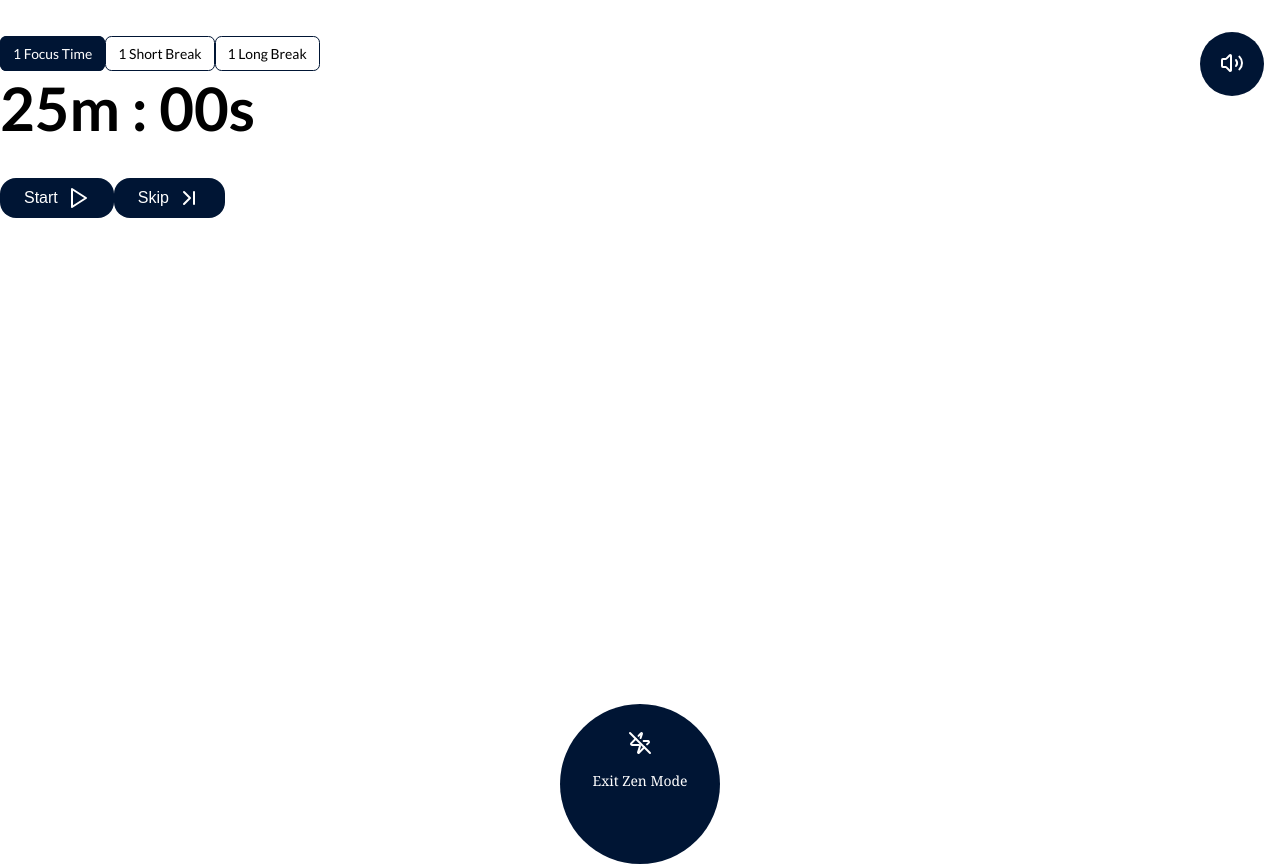
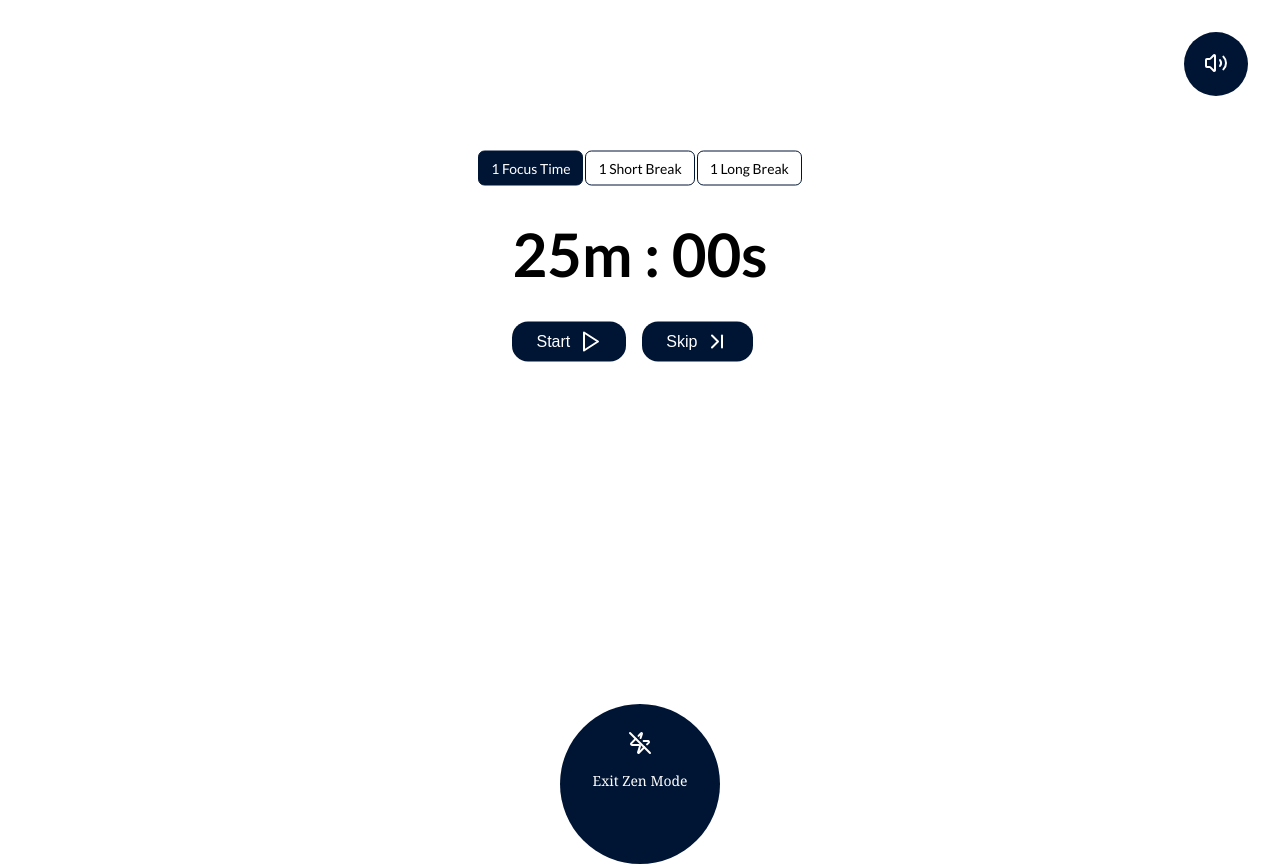
Before and after one commit to niyoj/pomodize, a Next.js app: page /zen in a window 1280 px wide. Built offline with nearby package versions, Linux system fonts and the light colour scheme.

Commit message:
completes zenpage

```diff
--- a/app/_features/pomodoro-timer/pomodoro-timer.js
+++ b/app/_features/pomodoro-timer/pomodoro-timer.js
@@ -56,6 +56,7 @@ export function PomodoroTimer({ type = "focus", colorfull = false }) {
         <Chips>1 long break</Chips>
       </div>
 
+      <div className={styles["pomodoro__timer__main"]}>
         <div className={styles["pomodoro__timer"]}>
           {makeDoubleDigit(time.m)}m : {makeDoubleDigit(time.s)}s
         </div>
@@ -77,6 +78,7 @@ export function PomodoroTimer({ type = "focus", colorfull = false }) {
             Skip <ChevronLast />
           </Button>
         </div>
+      </div>
     </section>
   );
 }
--- a/app/_features/pomodoro-timer/pomodoro-timer.module.css
+++ b/app/_features/pomodoro-timer/pomodoro-timer.module.css
@@ -2,8 +2,30 @@
   font-size: 60px;
   font-family: var(--font-lato);
   font-weight: 700;
+
+  display: flex;
+  flex-direction: column;
+  align-items: center;
+  gap: 2rem;
 }
 
 .pomodoro.pomodoro--colorfull {
   color: var(--color-green-600);
 }
+
+.pomodoro__chips {
+  display: flex;
+  flex-wrap: wrap;
+  justify-content: space-between;
+  gap: 2px;
+}
+
+.pomodoro__timer__main {
+}
+
+.pomodoro__btn {
+  margin-top: 2rem;
+
+  display: flex;
+  gap: 1rem;
+}
--- a/app/zen/page.js
+++ b/app/zen/page.js
@@ -15,15 +15,19 @@ export default function ZenPage() {
   };
 
   return (
-    <>
+    <div className={styles["zenpage__wrapper"]}>
+      <div className={styles["zenpage__btn_wrapper"]}>
         <button
           className={styles["sound_icon__wrapper"]}
           onClick={handleSoundChange}
         >
           {soundOn ? <Volume2 /> : <VolumeOff />}
         </button>
+      </div>
 
+      <div className={styles["pomodoro__wrapper"]}>
         <PomodoroTimer />
+      </div>
 
       <Link href="/pomodoro">
         <button className={styles["exit_btn"]}>
@@ -31,6 +35,6 @@ export default function ZenPage() {
           <small>Exit Zen Mode</small>
         </button>
       </Link>
-    </>
+    </div>
   );
 }
--- a/app/zen/zen.module.css
+++ b/app/zen/zen.module.css
@@ -1,8 +1,16 @@
+.zenpage__wrapper {
+  position: relative;
+  margin: 32px;
+  margin-bottom: 0;
+  height: calc(100% - 32px);
+}
+
+.zenpage__btn_wrapper {
+  display: flex;
+  justify-content: flex-end;
+}
+
 .sound_icon__wrapper {
-  position: absolute;
-  right: 1rem;
-  top: 2rem;
-
   width: 4rem;
   height: 4rem;
 
@@ -12,6 +20,11 @@
 
   background-color: var(--color-blue-900);
   color: white;
+}
+
+.pomodoro__wrapper {
+  margin-top: 20vh;
+  transform: translateY(-50%);
 }
 
 .exit_btn {
```
Also changed, not shown: app/(home)/layout.js (+6 -10 lines), app/(home)/navbar-wrapper.js (added, +15 -0 lines), app/(home)/fab.js (added). Lines whose indentation alone changed are shown as unchanged.
